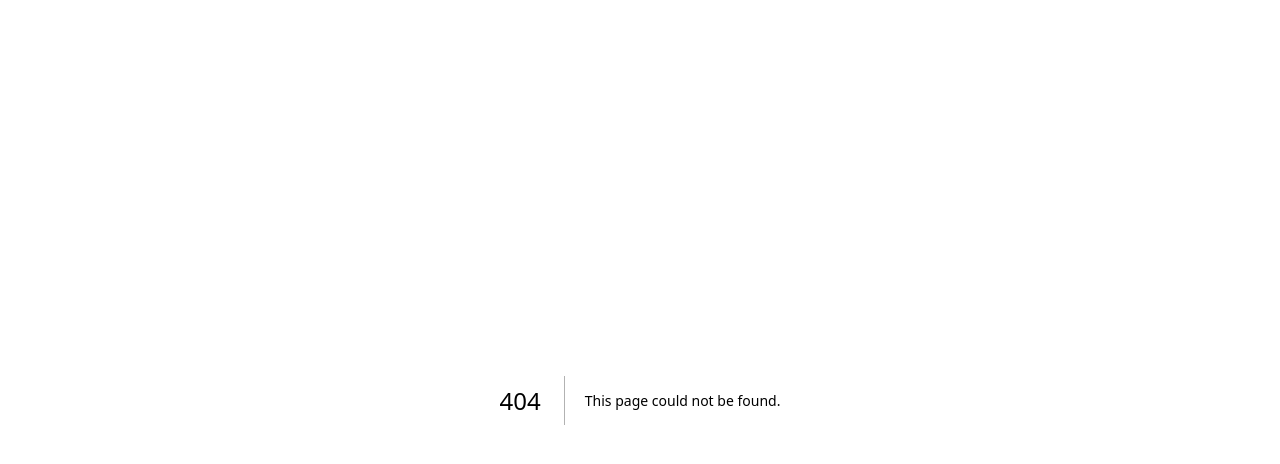
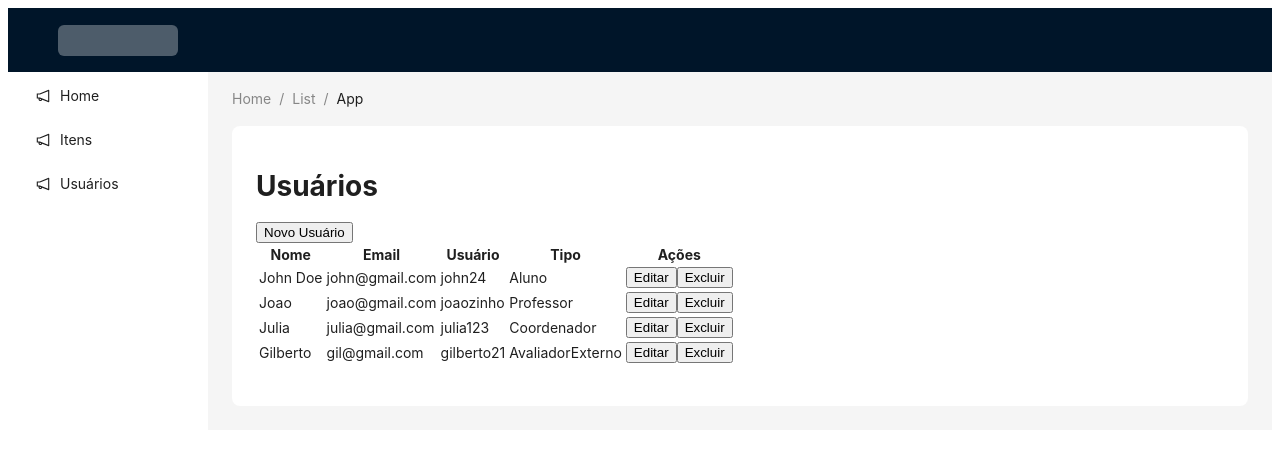
Before and after one commit to Fabrica-Unisales/pie-manager-front, a Next.js app: page /usuarios in a window 1280 px wide. Before the commit this address had no page. Shown: the top 464 px of the page. Built offline with nearby package versions, Linux system fonts and the light colour scheme; what @ant-design/nextjs-registry would draw is missing.

Commit message:
Tomara que de certo

```diff
--- a/package.json
+++ b/package.json
@@ -11,12 +11,14 @@
   "dependencies": {
     "@ant-design/nextjs-registry": "^1.0.2",
     "antd": "^5.25.1",
-    "next": "15.1.6",
+    "next": "^15.3.3",
     "react": "18.2.0",
     "react-dom": "18.2.0"
   },
   "devDependencies": {
     "@eslint/eslintrc": "^3",
+    "@types/node": "24.0.3",
+    "@types/react": "19.1.8",
     "eslint": "^9",
     "eslint-config-next": "15.1.6"
   }
--- /dev/null
+++ b/src/app/(auth)/usuarios/lib/localStorageUtils.js
@@ -0,0 +1,17 @@
+import { mockCustomers } from '@/mocks/data1';
+
+const STORAGE_KEY = 'usuarios';
+
+export function getStoredCustomers() {
+  if (typeof window === 'undefined') return []; // Evita erro no SSR
+
+  const stored = localStorage.getItem(STORAGE_KEY);
+  return stored ? JSON.parse(stored) : mockCustomers;
+}
+
+export function saveCustomersToStorage(customers) {
+  localStorage.setItem(STORAGE_KEY, JSON.stringify(customers));
+}
+export function clearCustomersStorage() {
+  localStorage.removeItem(STORAGE_KEY);
+}
--- /dev/null
+++ b/src/app/(auth)/usuarios/page.js
@@ -0,0 +1,83 @@
+'use client';
+
+import { useEffect, useState } from 'react';
+import CustomerTable from '@/app/(auth)/usuarios/ui/customer-table';
+import CustomerForm from '@/app/(auth)/usuarios/ui/customerform';
+import Modal from '@/app/(auth)/usuarios/ui/Modal';
+import { getStoredCustomers, saveCustomersToStorage } from '@/app/(auth)/usuarios/lib/localStorageUtils';
+
+export default function CustomersPage() {
+  const [customers, setCustomers] = useState([]);
+  const [editing, setEditing] = useState(null);
+  const [modalOpen, setModalOpen] = useState(false);
+
+  useEffect(() => {
+    const stored = getStoredCustomers();
+    const mapped = stored.map((c) => ({
+      ...c,
+      name: c.name ?? c.nome,
+    }));
+    setCustomers(mapped);
+  }, []);
+
+  const handleSave = (newCustomer) => {
+    const exists = customers.find((c) => c.id === newCustomer.id);
+
+    let updatedList;
+    if (exists) {
+      updatedList = customers.map((c) =>
+        c.id === newCustomer.id ? newCustomer : c
+      );
+    } else {
+      updatedList = [...customers, newCustomer];
+    }
+
+    setCustomers(updatedList);
+    saveCustomersToStorage(updatedList);
+    setEditing(null);
+    setModalOpen(false);
+  };
+
+  const handleDelete = (id) => {
+    const updated = customers.filter((user) => user.id !== id);
+    setCustomers(updated);
+    saveCustomersToStorage(updated);
+  };
+
+  const handleEdit = (customer) => {
+    setEditing(customer);
+    setModalOpen(true);
+  };
+
+  const handleAdd = () => {
+    setEditing(null);
+    setModalOpen(true);
+  };
+
+  return (
+    <div className="p-6">
+      <h1 className="text-2xl font-bold mb-4">Usuários</h1>
+
+      <button
+        onClick={handleAdd}
+        className="mb-4 bg-blue-600 text-white px-4 py-2 rounded"
+      >
+        Novo Usuário
+      </button>
+
+      <Modal isOpen={modalOpen} onClose={() => setModalOpen(false)}>
+        <CustomerForm
+          onSave={handleSave}
+          editingCustomer={editing}
+          onCancel={() => setModalOpen(false)}
+        />
+      </Modal>
+
+      <CustomerTable
+        customers={customers}
+        onDelete={handleDelete}
+        onEdit={handleEdit}
+      />
+    </div>
+  );
+}
--- /dev/null
+++ b/src/app/(auth)/usuarios/ui/customer-table.js
@@ -0,0 +1,35 @@
+// app/ui/dashboard/customers/customer-table.jsx
+
+export default function CustomerTable({ customers, onDelete, onEdit }) {
+  return (
+    <table className="w-full border">
+      <thead>
+        <tr>
+          <th>Nome</th>
+          <th>Email</th>
+          <th>Usuário</th>
+          <th>Tipo</th>
+          <th>Ações</th>
+        </tr>
+      </thead>
+      <tbody>
+        {customers.map((c) => (
+          <tr key={c.id} className="border-t">
+            <td>{c.name}</td>
+            <td>{c.email}</td>
+            <td>{c.usuario}</td>
+            <td>{c.tipo}</td>
+            <td>
+              <button onClick={() => onEdit(c)} className="text-blue-500 mr-2">
+                Editar
+              </button>
+              <button onClick={() => onDelete(c.id)} className="text-red-500">
+                Excluir
+              </button>
+            </td>
+          </tr>
+        ))}
+      </tbody>
+    </table>
+  );
+}
--- /dev/null
+++ b/src/app/(auth)/usuarios/ui/customerform.js
@@ -0,0 +1,126 @@
+'use client';
+
+import { useState, useEffect } from 'react';
+
+export default function CustomerForm({ onSave, editingCustomer, onCancel }) {
+  const [formData, setFormData] = useState({
+    id: '',
+    name: '',
+    email: '',
+    senha_hash: '',
+    matricula: '',
+    usuario: '',
+    tipo: 'Aluno',
+  });
+
+  useEffect(() => {
+    if (editingCustomer) {
+      setFormData(editingCustomer);
+    }
+  }, [editingCustomer]);
+
+  const handleChange = (e) => {
+    const { name, value } = e.target;
+    setFormData((prev) => ({ ...prev, [name]: value }));
+  };
+
+  const handleSubmit = (e) => {
+    e.preventDefault();
+
+    const customerWithId = {
+      ...formData,
+      id: formData.id || String(Date.now()), // cria ID se for novo
+    };
+
+    onSave(customerWithId);
+
+    setFormData({
+      id: '',
+      name: '',
+      email: '',
+      senha_hash: '',
+      matricula: '',
+      usuario: '',
+      tipo: 'Aluno',
+    });
+  };
+
+  return (
+    <form onSubmit={handleSubmit} className="mb-6 p-4 border rounded">
+      <h2 className="text-xl font-semibold mb-4">
+        {editingCustomer ? 'Editar Usuário' : 'Novo Usuário'}
+      </h2>
+
+      <input
+        name="name"
+        placeholder="Nome"
+        value={formData.name}
+        onChange={handleChange}
+        className="block mb-2 p-2 border w-full"
+        required
+      />
+      <input
+        name="email"
+        placeholder="Email"
+        value={formData.email}
+        onChange={handleChange}
+        className="block mb-2 p-2 border w-full"
+        required
+      />
+      <input
+        name="senha_hash"
+        placeholder="Senha Hash"
+        value={formData.senha_hash}
+        onChange={handleChange}
+        className="block mb-2 p-2 border w-full"
+        required
+      />
+      <input
+        name="matricula"
+        placeholder="Matrícula"
+        value={formData.matricula}
+        onChange={handleChange}
+        className="block mb-2 p-2 border w-full"
+        required
+      />
+      <input
+        name="usuario"
+        placeholder="Usuário"
+        value={formData.usuario}
+        onChange={handleChange}
+        className="block mb-2 p-2 border w-full"
+        required
+      />
+
+      <select
+        name="tipo"
+        value={formData.tipo}
+        onChange={handleChange}
+        className="block mb-4 p-2 border w-full"
+      >
+        <option value="Aluno">Aluno</option>
+        <option value="Professor">Professor</option>
+        <option value="Coordenador">Coordenador</option>
+        <option value="AvaliadorExterno">AvaliadorExterno</option>
+      </select>
+
+      <button type="submit" className="bg-green-600 text-white px-4 py-2 rounded">
+        {editingCustomer ? 'Salvar Alterações' : 'Cadastrar Usuário'}
+      </button>
+
+      {editingCustomer && onCancel && (
+        <button
+          type="button"
+          onClick={onCancel}
+          className="ml-4 text-red-500"
+        >
+          Cancelar
+        </button>
+      )}
+    </form>
+  );
+}
+export function getStoredCustomers() {
+  const stored = localStorage.getItem('customers');
+  return stored ? JSON.parse(stored) : [];
+}
--- /dev/null
+++ b/src/app/(auth)/usuarios/ui/modal.js
@@ -0,0 +1,19 @@
+import React from 'react';
+
+export default function Modal({ isOpen, onClose, children }) {
+  if (!isOpen) return null;
+
+  return (
+    <div className="fixed inset-0 z-50 flex items-center justify-center bg-black bg-opacity-40">
+      <div className="bg-white rounded shadow-lg p-6 min-w-[350px] relative">
+        <button
+          onClick={onClose}
+          className="absolute top-2 right-2 text-gray-500 hover:text-gray-700 text-xl"
+        >
+          &times;
+        </button>
+        {children}
+      </div>
+    </div>
+  );
+}
--- /dev/null
+++ b/src/mocks/data1.js
@@ -0,0 +1,38 @@
+export const mockCustomers = [
+    {
+        id: '1',
+        name: 'John Doe',
+        email: 'john@gmail.com',
+        senha_hash: '12345',
+        matricula: '494945',
+        usuario: 'john24',
+        tipo: 'Aluno',
+    },
+    {
+        id: '2',
+        name: 'Joao',
+        email: 'joao@gmail.com',
+        senha_hash: '23456',
+        matricula: '474747',
+        usuario: 'joaozinho',
+        tipo: 'Professor',
+    },
+    {
+        id: '3',
+        name: 'Julia',
+        email: 'julia@gmail.com',
+        senha_hash: '34567',
+        matricula: '505050',
+        usuario: 'julia123',
+        tipo: 'Coordenador',
+    },
+    {
+        id: '4',
+        name: 'Gilberto',
+        email: 'gil@gmail.com',
+        senha_hash: '45678',
+        matricula: '515151',
+        usuario: 'gilberto21',
+        tipo: 'AvaliadorExterno',
+    }
+]
--- a/src/statics/menuItens.js
+++ b/src/statics/menuItens.js
@@ -15,4 +15,9 @@ export const items2 = [
     icon: React.createElement(NotificationOutlined),
     label: <a href="/itens" rel="itens">Itens</a>,
   },
+  {
+    key: "usuarios",
+    icon: React.createElement(NotificationOutlined),
+    label: <a href="/usuarios" rel="usuarios">Usuários</a>,
+  }
 ];
```
Also changed, not shown: tsconfig.json (added, +35 -0 lines), 2 other files (tests, documents, lock files or other folders).
